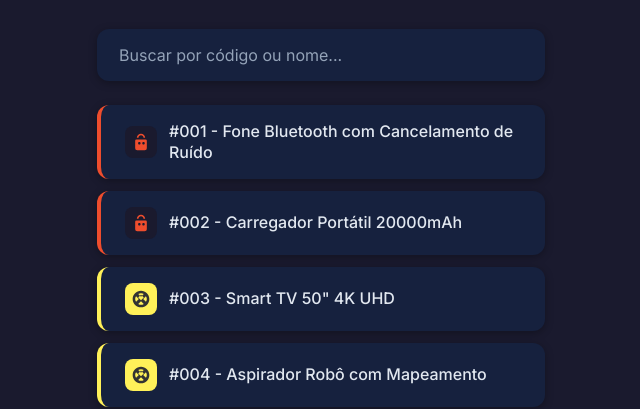
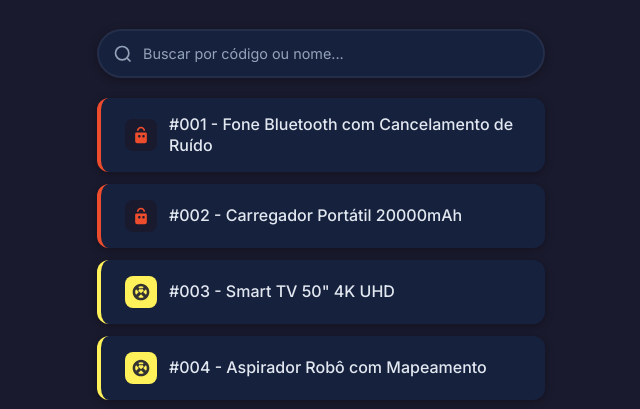
Before and after one commit to achadinnbr/achadinnbr.github.io, a plain HTML site: page index.html in a window 1280 px wide. Shown: the part 268-677 px from the top of the page, without its empty margins (319-959 px from the left). Drawn offline with Linux system fonts and the light colour scheme.

Commit message:
style: buscador com lupa, pill shape e visual coerente com dark mode

```diff
--- a/index.html
+++ b/index.html
@@ -39,6 +39,10 @@
     <!-- ========== BUSCADOR ========== -->
     <!-- O campo abaixo filtra os links em tempo real pelo código ou nome -->
     <div class="search-box">
+      <svg class="search-icon" viewBox="0 0 24 24" width="20" height="20" fill="none" stroke="currentColor" stroke-width="2" aria-hidden="true">
+        <circle cx="11" cy="11" r="8"/>
+        <line x1="21" y1="21" x2="16.65" y2="16.65"/>
+      </svg>
       <input type="text" id="search" class="search-input" placeholder="Buscar por código ou nome..." aria-label="Buscar links">
     </div>
     <!-- =============================== -->
--- a/style.css
+++ b/style.css
@@ -86,21 +86,31 @@ body {
 
 /* ========== BUSCADOR ========== */
 .search-box {
-  margin-bottom: 1.5rem;
+  position: relative;
+  margin-bottom: 1.25rem;
+}
+
+.search-icon {
+  position: absolute;
+  left: 1rem;
+  top: 50%;
+  transform: translateY(-50%);
+  color: var(--color-text-light);
+  pointer-events: none;
 }
 
 .search-input {
   width: 100%;
-  padding: 0.875rem 1.25rem;
+  padding: 0.875rem 1.25rem 0.875rem 2.75rem;
   font-family: var(--font-family);
-  font-size: var(--font-size-btn);
+  font-size: 0.9rem;
   color: var(--color-text);
   background-color: var(--color-card);
-  border: 2px solid transparent;
-  border-radius: var(--border-radius);
+  border: 2px solid rgba(255, 255, 255, 0.06);
+  border-radius: 50px;
   box-shadow: 0 2px 8px var(--color-shadow);
   outline: none;
-  transition: border-color 0.2s ease;
+  transition: border-color 0.2s ease, box-shadow 0.2s ease;
 }
 
 .search-input::placeholder {
@@ -109,6 +119,7 @@ body {
 
 .search-input:focus {
   border-color: var(--color-primary);
+  box-shadow: 0 0 0 3px rgba(167, 139, 250, 0.15);
 }
 
 /* ========== LINKS / BOTÕES ========== */
```
